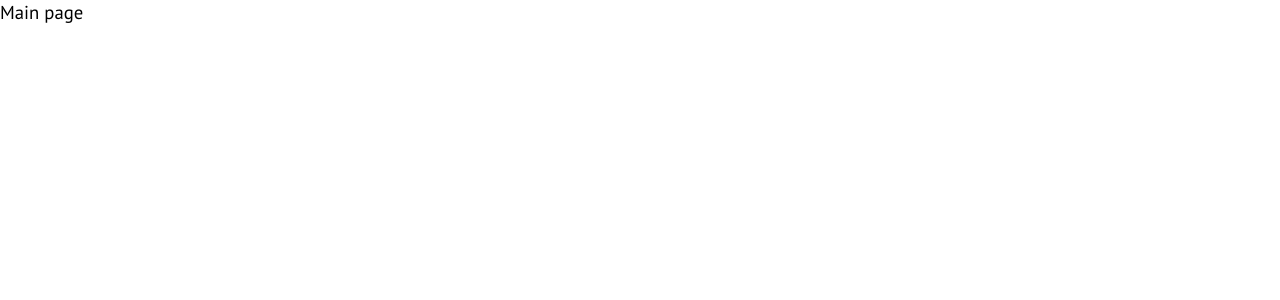
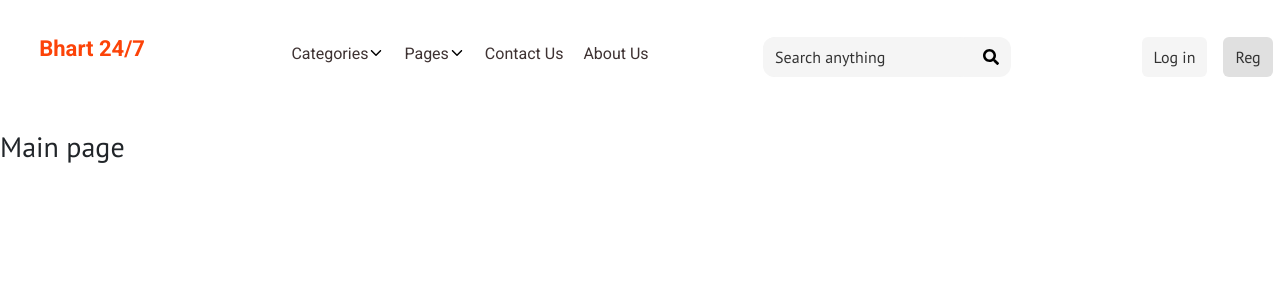
Before and after one commit to Danya3213/Blog-website, a React (Vite) app: page /main in a window 1280 px wide. Shown: the top 300 px of the page. Built offline with nearby package versions, Linux system fonts and the light colour scheme.

Commit message:
header(no dropdown)

```diff
--- a/package.json
+++ b/package.json
@@ -11,9 +11,11 @@
     "deploy": "gh-pages -d dist"
   },
   "dependencies": {
+    "bootstrap": "^5.3.7",
     "dotenv": "^17.0.0",
     "react": "^19.1.0",
     "react-dom": "^19.1.0",
+    "react-icons": "^5.5.0",
     "react-router": "^7.6.3",
     "sass-embedded": "^1.89.2",
     "swiper": "^11.2.10"
--- a/src/App.jsx
+++ b/src/App.jsx
@@ -3,6 +3,7 @@ import {Main} from "./Pages/Main/Main.jsx";
 import {useEffect} from "react";
 import './Styles/_fonts.scss'
 import './Styles/_normalize.scss';
+import { Header } from './Components/Header/Header.jsx';
 
 export default function App() {
 
@@ -18,10 +19,12 @@ export default function App() {
     }, []);
 
     return (
-
-        <Routes>
-            <Route path="/" element={<Main/>}/>
-            <Route path="/main" element={<Main/>}/>
-        </Routes>
+        <>
+            <Header />
+            <Routes>
+                <Route path="/" element={<Main/>}/>
+                <Route path="/main" element={<Main/>}/>
+            </Routes>
+        </>
     )
 }
--- /dev/null
+++ b/src/Components/Header/Header.jsx
@@ -0,0 +1,72 @@
+import React from "react";
+import "bootstrap/dist/css/bootstrap.min.css";
+
+import "./Header.scss";
+import { IoIosArrowDown, IoIosSearch } from "react-icons/io";
+import { FaSearch } from "react-icons/fa";
+
+export function Header() {
+  return (
+    <header>
+      <ul className="headerList">
+        <li className="headerListItem">
+          <p className="headerLogoText">Bhart 24/7</p>
+        </li>
+
+        <li className="headerListItem">
+          <nav className="headerNav">
+            <ul className="headerNavList">
+              <li className="headerNavItem">
+                <h5 className="headerNavItemText">
+                  Categories <IoIosArrowDown />
+                </h5>
+              </li>
+
+              <li className="headerNavItem">
+                <h5 className="headerNavItemText">
+                  Pages <IoIosArrowDown />
+                </h5>
+              </li>
+
+              <li className="headerNavItem">
+                <h5 className="headerNavItemText">Contact us</h5>
+              </li>
+
+              <li className="headerNavItem">
+                <h5 className="headerNavItemText">About us</h5>
+              </li>
+            </ul>
+          </nav>
+        </li>
+
+        <li className="headerListItem headerSearchBar">
+          <div className="headerSearchBarInputDiv">
+            <input
+              type="text"
+              className="form-control headerSearchBarInput"
+              placeholder="Search anything"
+              aria-label="Search anything"
+              aria-describedby="button-addon2"
+            ></input>
+            <button
+              className="btn btn-outline-secondary headerSearchButton"
+              type="button"
+              id="button-addon2"
+            >
+              <FaSearch />
+            </button>
+          </div>
+        </li>
+
+        <li className="headerListItem headerAccountShit">
+          <button className="btn headerGrayButton">
+            Log in
+          </button>
+          <button className="btn headerGrayButton headerRegButton">
+            Reg
+          </button>
+        </li>
+      </ul>
+    </header>
+  );
+}
--- /dev/null
+++ b/src/Components/Header/Header.scss
@@ -0,0 +1,132 @@
+@import '../../Styles/_variables.scss';
+
+$header-height: 40px;
+
+%flex-center {
+  display: flex;
+  align-items: center;
+}
+
+.headerLogoText {
+  @extend %flex-center;
+  color: rgb(252, 67, 8);
+  font-family: "Roboto", sans-serif;
+  font-size: 22px;
+  font-weight: 700;
+  line-height: 26px;
+  height: $header-height;
+}
+
+.headerNavItemText {
+  @extend %flex-center;
+  color: rgb(62, 50, 50);
+  font-family: "Roboto", sans-serif;
+  font-size: 16px;
+  font-weight: 500;
+  line-height: 19px;
+  text-align: left;
+  text-transform: capitalize;
+  height: $header-height;
+}
+
+.headerNavList {
+  @extend %flex-center;
+  flex-direction: row;
+  gap: 20px;
+  justify-content: space-around;
+}
+
+.headerList {
+  @extend %flex-center;
+  flex-direction: row;
+  gap: 100px;
+  justify-content: space-around;
+  width: 100%;
+}
+
+header {
+  @extend %flex-center;
+  height: $header-height;
+  margin: 45px 0 !important;
+  padding-top: 0 !important;
+}
+
+.headerList,
+.headerNavList,
+.headerListItem,
+.headerNavItem {
+  @extend %flex-center;
+  height: $header-height;
+}
+
+.headerSearchBarInput,
+.headerSearchBarInputDiv {
+  @extend %flex-center;
+  border-radius: 12px;
+  background: $gray;
+  border: none;
+}
+
+.headerSearchBarInput {
+  color: #333;
+  height: $header-height;
+  &::placeholder {
+    color: #333;
+  }
+  &.form-control {
+    height: $header-height !important;
+    line-height: $header-height !important;
+    padding-top: 0 !important;
+    padding-bottom: 0 !important;
+  }
+}
+
+.headerSearchButton {
+  @extend %flex-center;
+  border: none;
+  height: $header-height;
+  &.btn {
+    height: $header-height !important;
+    line-height: $header-height !important;
+    padding-top: 0 !important;
+    padding-bottom: 0 !important;
+  }
+}
+
+.headerGrayButton {
+  background: $gray;
+  color: #333;
+  border: none;
+  margin-left: 6px;
+  transition: background 0.2s;
+}
+.headerGrayButton:hover {
+  background: #e0e0e0;
+  color: #222;
+}
+
+.headerRegButton {
+  background: #e0e0e0;
+  color: #333;
+}
+.headerRegButton:hover {
+  background: #cccccc;
+}
+
+.headerAccountShit {
+  margin-left: 10px;
+  @extend %flex-center;
+  gap: 10px;
+  .btn {
+    height: $header-height !important;
+    line-height: $header-height !important;
+    padding-top: 0 !important;
+    padding-bottom: 0 !important;
+    @extend %flex-center;
+  }
+}
+
+.headerSearchBarInputDiv {
+  @extend %flex-center;
+  height: $header-height;
+}
--- a/src/Styles/_fonts.scss
+++ b/src/Styles/_fonts.scss
@@ -13,3 +13,4 @@
   font-style: normal;
   font-weight: bold;
 }
+@import url('https://fonts.googleapis.com/css?family=Roboto:400,700&display=swap');
--- a/src/Styles/_variables.scss
+++ b/src/Styles/_variables.scss
@@ -0,0 +1 @@
+$gray: rgb(245, 245, 245);
```
Also changed, not shown: 1 other file (tests, documents, lock files or other folders).
